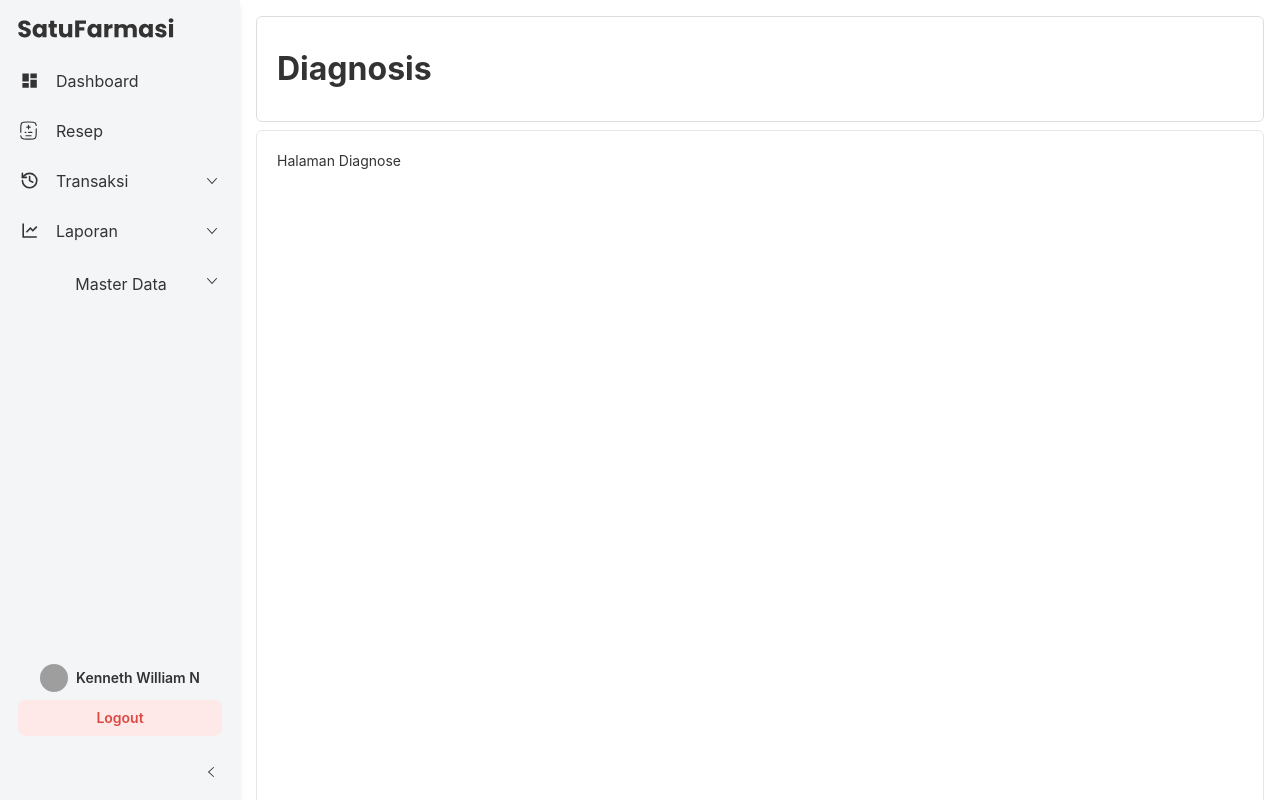
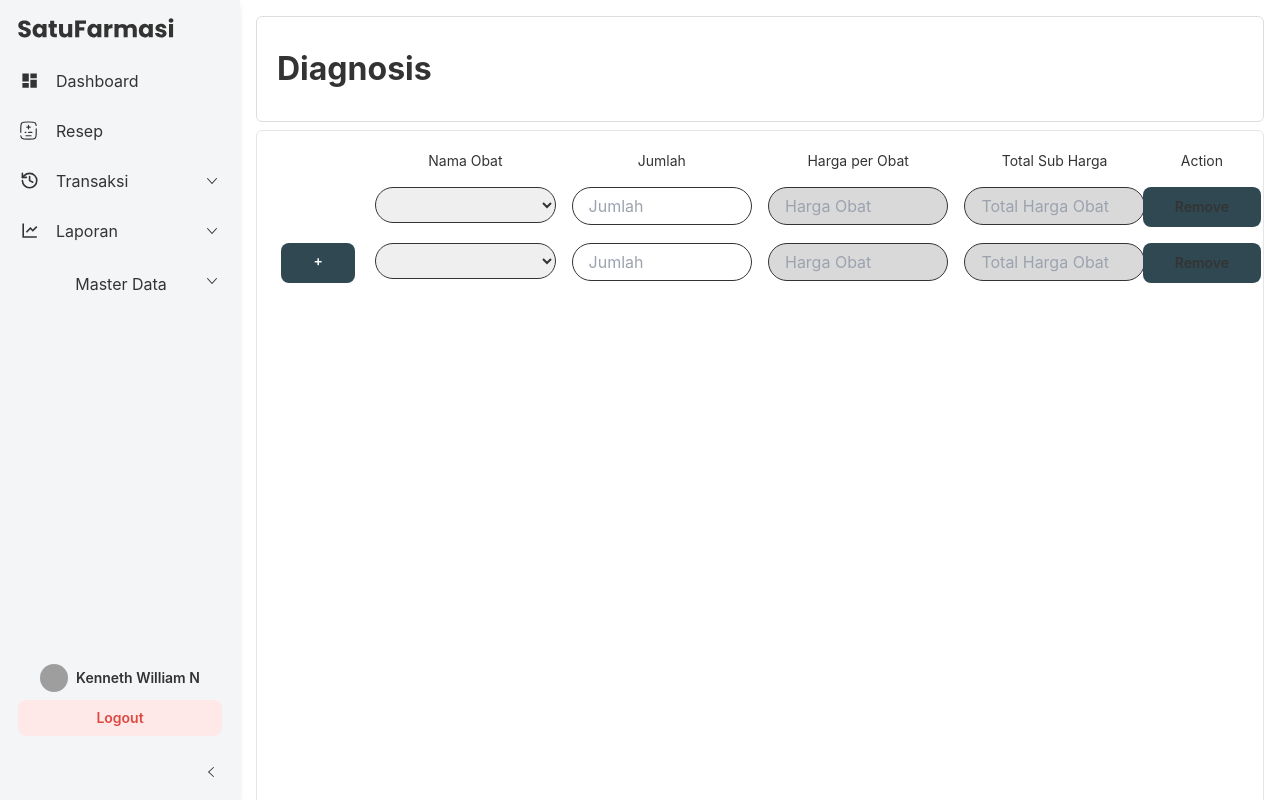
Before and after one commit to kennethwn/satu-farmasi-frontend, a Next.js app: page /diagnose in a window 1280 px wide. Built offline with nearby package versions, Linux system fonts and the light colour scheme; grey boxes are pictures that could not be loaded; some icons are missing.

Commit message:
feat: initiate prescribe frontend logic

```diff
--- a/src/components/Button/index.jsx
+++ b/src/components/Button/index.jsx
@@ -16,8 +16,8 @@ export default function Button(props) {
     if (type === 'primary') className.push(' bg-button-primary text-white hover:bg-hover-dark')
     if (type === 'danger') className.push(' bg-button-danger text-danger hover:bg-danger hover:text-white')
 
-    if (size === 'sm') className.push(` text-sm inline-block py-2 ${isLoading || appendIcon ? 'px-4' : 'px-8'}`)
-    if (size === 'md') className.push(`inline-block py-2.5 ${isLoading || appendIcon ? 'px-4' : 'px-8'}`)
+    if (size === 'small') className.push(` text-sm inline-block py-2 ${isLoading || appendIcon ? 'px-4' : 'px-8'}`)
+    if (size === 'medium') className.push(`inline-block py-2.5 ${isLoading || appendIcon ? 'px-4' : 'px-8'}`)
 
     const onClick = () => {
         if (props.onClick && !isLoading) props.onClick()
@@ -50,7 +50,7 @@ export default function Button(props) {
 
 Button.defaultProps = {
     type: 'primary',
-    size: 'sm',
+    size: 'small',
     isDisabled: false,
     className: 'bg-button-primary hover:bg-hover-dark'
 }
--- /dev/null
+++ b/src/components/DynamicForms/PrescriptionForm.jsx
@@ -0,0 +1,51 @@
+import React, { useEffect } from 'react'
+import Input from '../Input'
+import Button from '../Button'
+import Select from '../Select'
+
+function PrescriptionForm(props) {
+    const {
+        formFields,
+        setFormField
+    } = props
+
+    useEffect(() => {
+        console.log(formFields)
+        console.log(formFields.length)
+    })
+
+  return (
+    <div className='flex flex-col gap-4'>
+        <div className='grid grid-cols-10 gap-4 text-center'>
+            <div></div>
+            <div className='col-span-2'>Nama Obat</div>
+            <div className='col-span-2'>Jumlah</div>
+            <div className='col-span-2'>Harga per Obat</div>
+            <div className='col-span-2'>Total Sub Harga</div>
+            <div>Action</div>
+        </div>
+        {formFields && formFields.map((formField, index) => (
+            <div key={index} className='grid grid-cols-10 gap-4'>
+                <div className='flex justify-center'>{(index == formFields.length-1) && <Button>+</Button>}</div>
+                <div className='col-span-2'>
+                    <Select type="select" id="name" name="name" placeholder="Nama Obat" value={formField.medicineName} />
+                </div>
+                <div className='col-span-2'>
+                    <Input type="text" id="quantity" name="quantity" placeholder="Jumlah" />
+                </div>
+                <div className='col-span-2'>
+                    <Input type="text" id="price" name="price" placeholder="Harga Obat" disabled/>
+                </div>
+                <div className='col-span-2'>
+                    <Input type="text" id="subtotal" name="subtotal" placeholder="Total Harga Obat" disabled/>
+                </div>
+                <div className='flex justify-center'>
+                    <Button type="button" id="action" name="action" placeholder="action" size='medium'>Remove</Button>
+                </div>
+            </div>
+        ))}
+    </div>
+  )
+}
+
+export default PrescriptionForm
--- /dev/null
+++ b/src/components/Select/index.jsx
@@ -0,0 +1,44 @@
+import React from 'react'
+import propTypes from 'prop-types'
+
+export default function Select(props) {
+    const className = [props.className];
+    const {
+        id,
+        name,
+        onChange,
+        disabled,
+        placeholder,
+        value
+    } = props;
+
+    if (disabled === true) className.push(' bg-[#D9D9D9] cursor-not-allowed');
+
+    return (
+        <select
+            id={id}
+            name={name}
+            onChange={onChange}
+            disabled={disabled}
+            placeholder={placeholder}
+            value={value}
+            className={`block w-full rounded-full px-4 border py-1.5 text-dark border-dark placeholder:text-gray-400 sm:text-base sm:leading-6 ${className.join(" ")}`}
+        />
+    )
+}
+
+Select.defaultProps = {
+    type: 'text',
+    disabled: false,
+    placeholder: 'field name',
+}
+
+Select.propTypes = {
+    id: propTypes.string,
+    name: propTypes.string,
+    onChange: propTypes.func,
+    disabled: propTypes.bool,
+    placeholder: propTypes.string,
+    value: propTypes.string,
+    className: propTypes.string
+}
--- a/src/pages/diagnose/index.jsx
+++ b/src/pages/diagnose/index.jsx
@@ -1,11 +1,28 @@
+import PrescriptionForm from "@/components/DynamicForms/PrescriptionForm";
 import Layout from "@/components/Layouts";
 import ContentLayout from "@/components/Layouts/Content";
+import { useEffect, useState } from "react";
 
 export default function index() {
+    const [formFields, setFormFields] = useState([
+        {
+            medicineName: "",
+            quantity: 0,
+            price: 0,
+            totalPrice: 0
+        },
+        {
+            medicineName: "",
+            quantity: 0,
+            price: 0,
+            totalPrice: 0
+        },
+    ])
+
     return (
         <Layout active="diagnose">
             <ContentLayout title="Diagnosis">
-                Halaman Diagnose
+                <PrescriptionForm formFields={formFields} setFormField={setFormFields}></PrescriptionForm>
             </ContentLayout>
         </Layout>
     )
```
